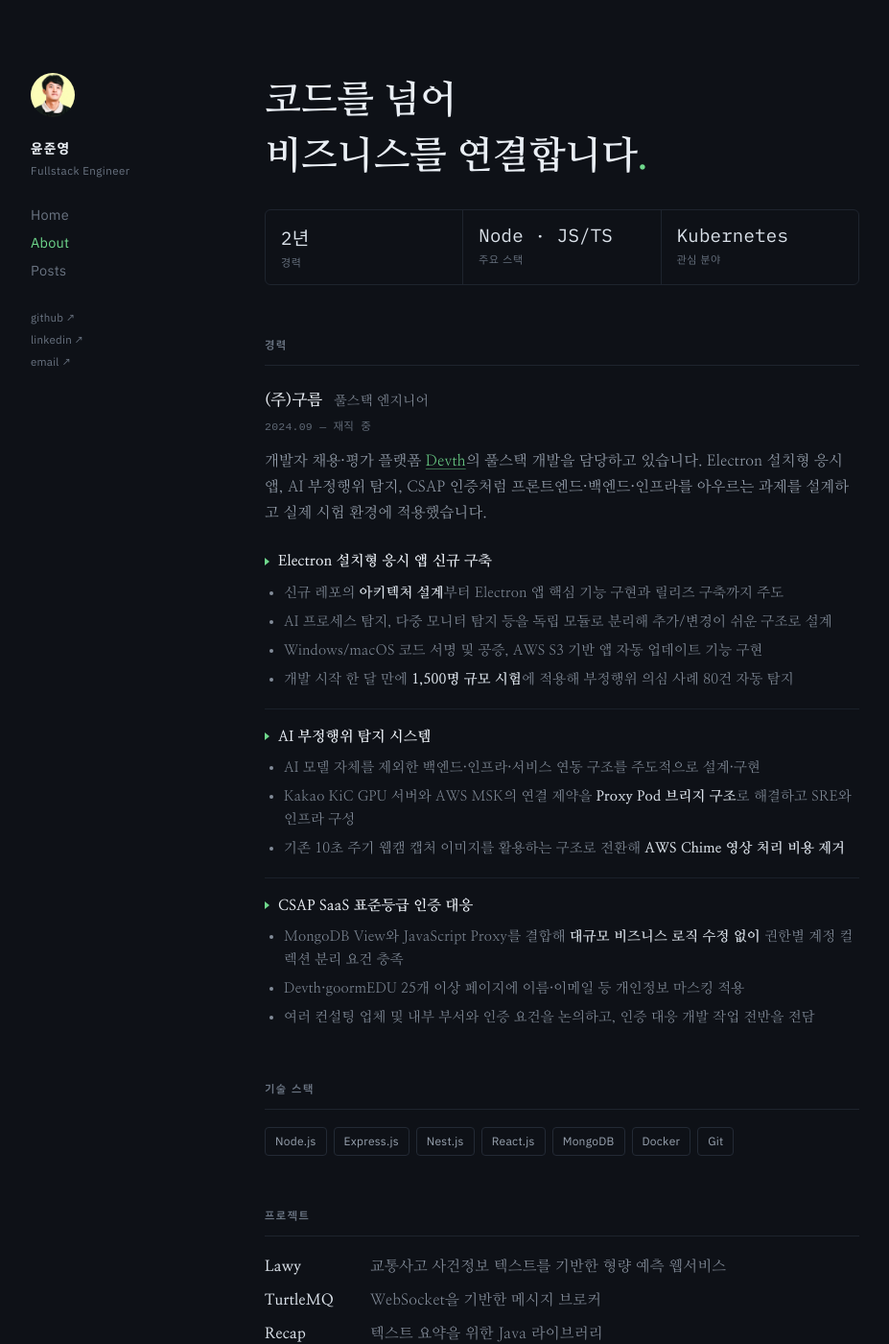
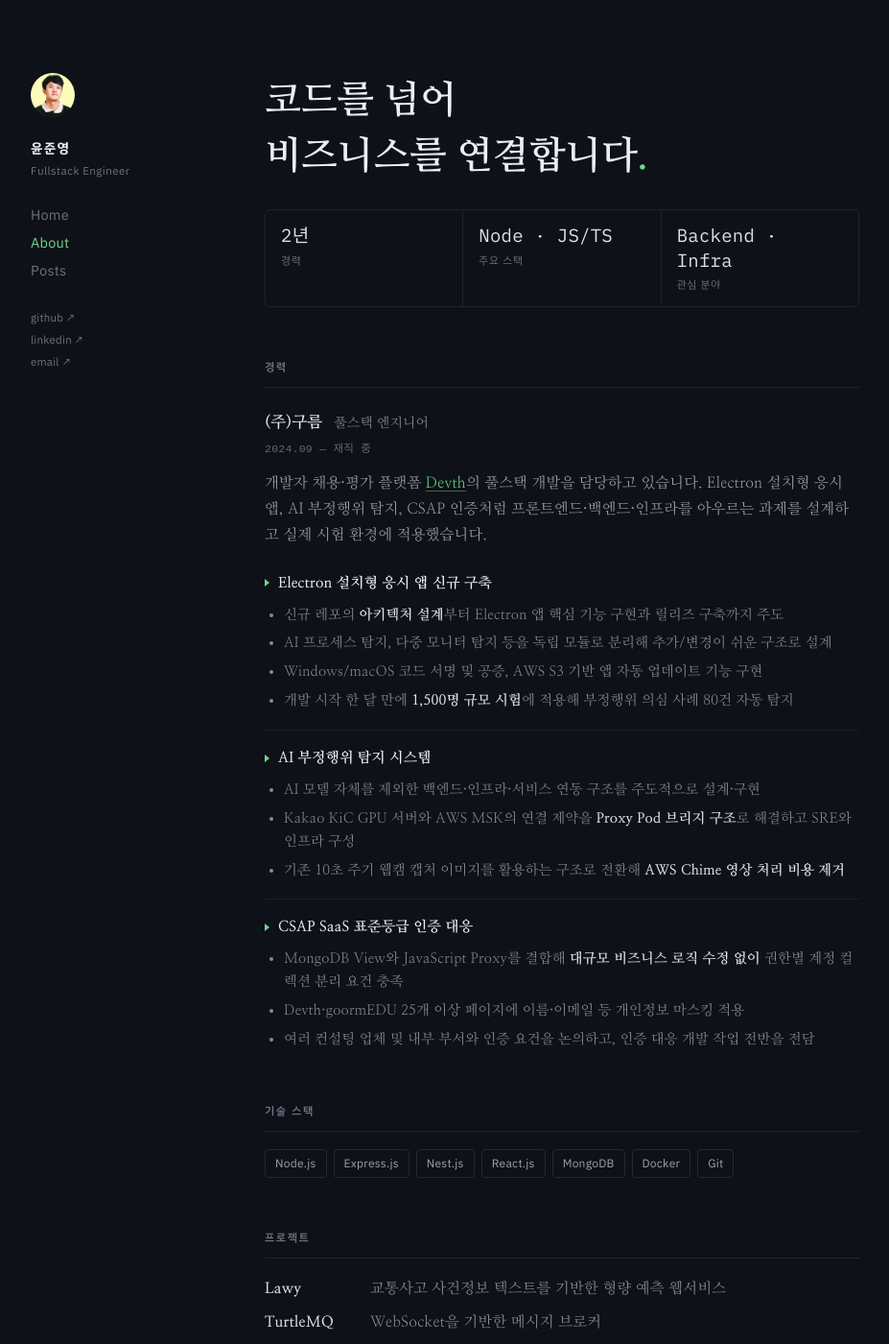
Before and after one commit to ypjun100/v2.junyeong.dev, a Jekyll site: the page built from about.html, in a window 1280 px wide and 1400 px high. Shown: the whole window at 96% size, without its empty margins (138-1065 px from the left). Built offline with Jekyll 4.4.1, drawn with Linux system fonts in a browser that asks for light colours.

Commit message:
fix: align the stat cells and award rows
The stat value had no line-height, so each cell took its height from whichever
face resolved. 2년 draws its Hangul from a fallback with different metrics, which
made that one cell taller and pushed its label out of line with the other two.

Award rows shared a baseline between an 11.5px date and a 15.5px title, which
leaves the smaller text sitting visibly low. Centring them lines up what the eye
reads as the middle. The narrow-width column stack is untouched.

Also swaps the third stat to Backend · Infra.

```diff
--- a/_includes/intro-block.html
+++ b/_includes/intro-block.html
@@ -27,7 +27,7 @@
       <div class="intro__stat-label">주요 스택</div>
     </div>
     <div class="intro__stat">
-      <div class="intro__stat-value">Kubernetes</div>
+      <div class="intro__stat-value">Backend · Infra</div>
       <div class="intro__stat-label">관심 분야</div>
     </div>
   </div>
--- a/_sass/_about.scss
+++ b/_sass/_about.scss
@@ -181,12 +181,15 @@
 .award-row {
   display: flex;
   gap: 16px;
-  align-items: baseline;
+  // Centred rather than baseline-aligned: the date is 11.5px against a 15.5px
+  // title, and sharing a baseline leaves the smaller text sitting visibly low.
+  align-items: center;
 }
 
 .award-row__date {
   font-family: var(--font-mono);
   font-size: 11.5px;
+  line-height: 1.5;
   color: var(--muted-dim);
   min-width: 78px;
 }
@@ -194,6 +197,7 @@
 .award-row__title {
   flex: 1;
   font-size: 15.5px;
+  line-height: 1.5;
   color: var(--text-mid);
   text-decoration: none;
 
--- a/_sass/_home.scss
+++ b/_sass/_home.scss
@@ -53,11 +53,16 @@
 .intro__stat-value {
   font-family: var(--font-mono);
   font-size: 19px;
+  // Explicit, because 2년 resolves its Hangul through a fallback face whose
+  // metrics differ from IBM Plex Mono. Without this the first cell's line box
+  // is a different height and drags its label out of line with the others.
+  line-height: 1.35;
   color: var(--text-mid);
 }
 
 .intro__stat-label {
   font-size: 11px;
+  line-height: 1.4;
   letter-spacing: 0.08em;
   text-transform: uppercase;
   color: var(--muted);
```
